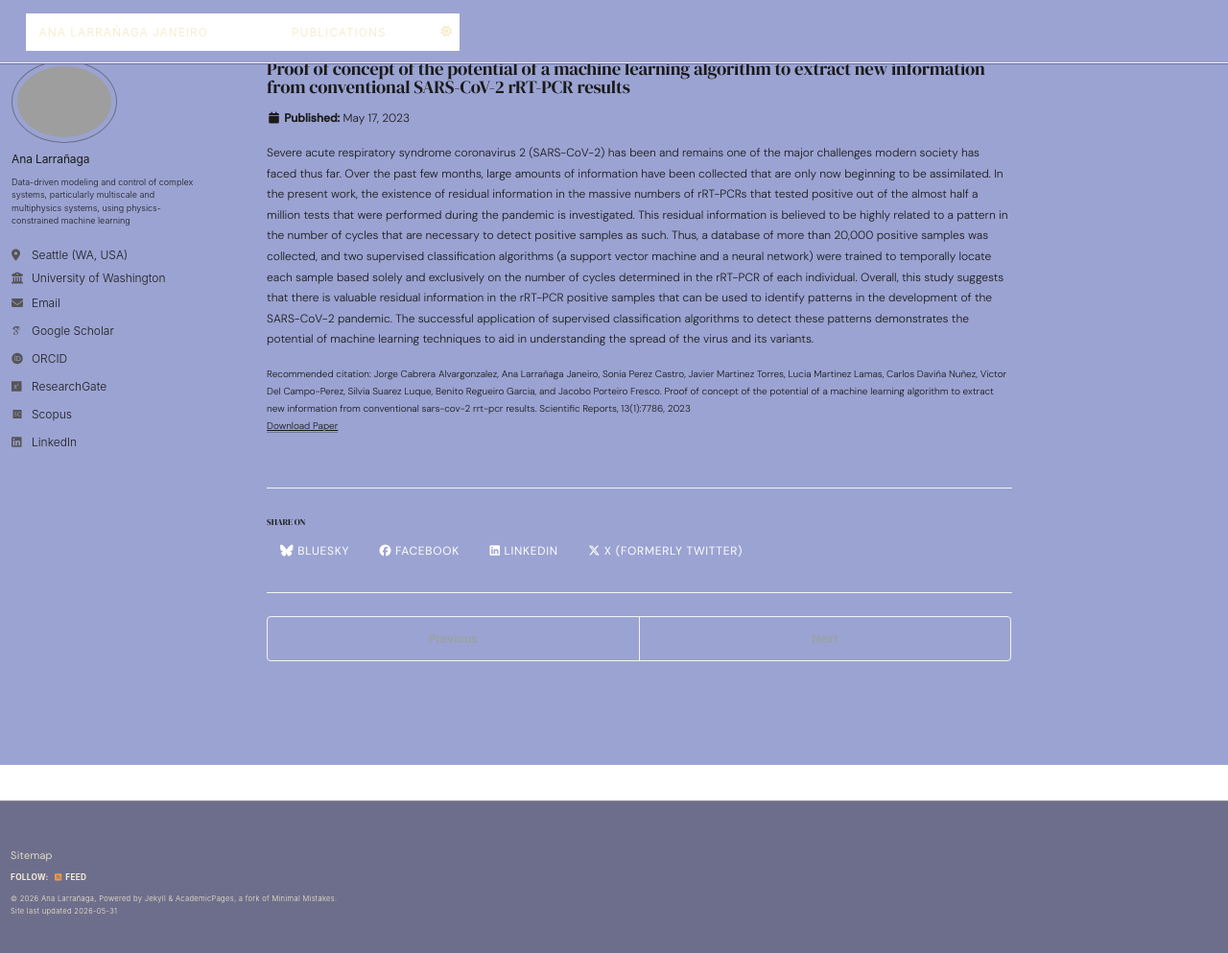
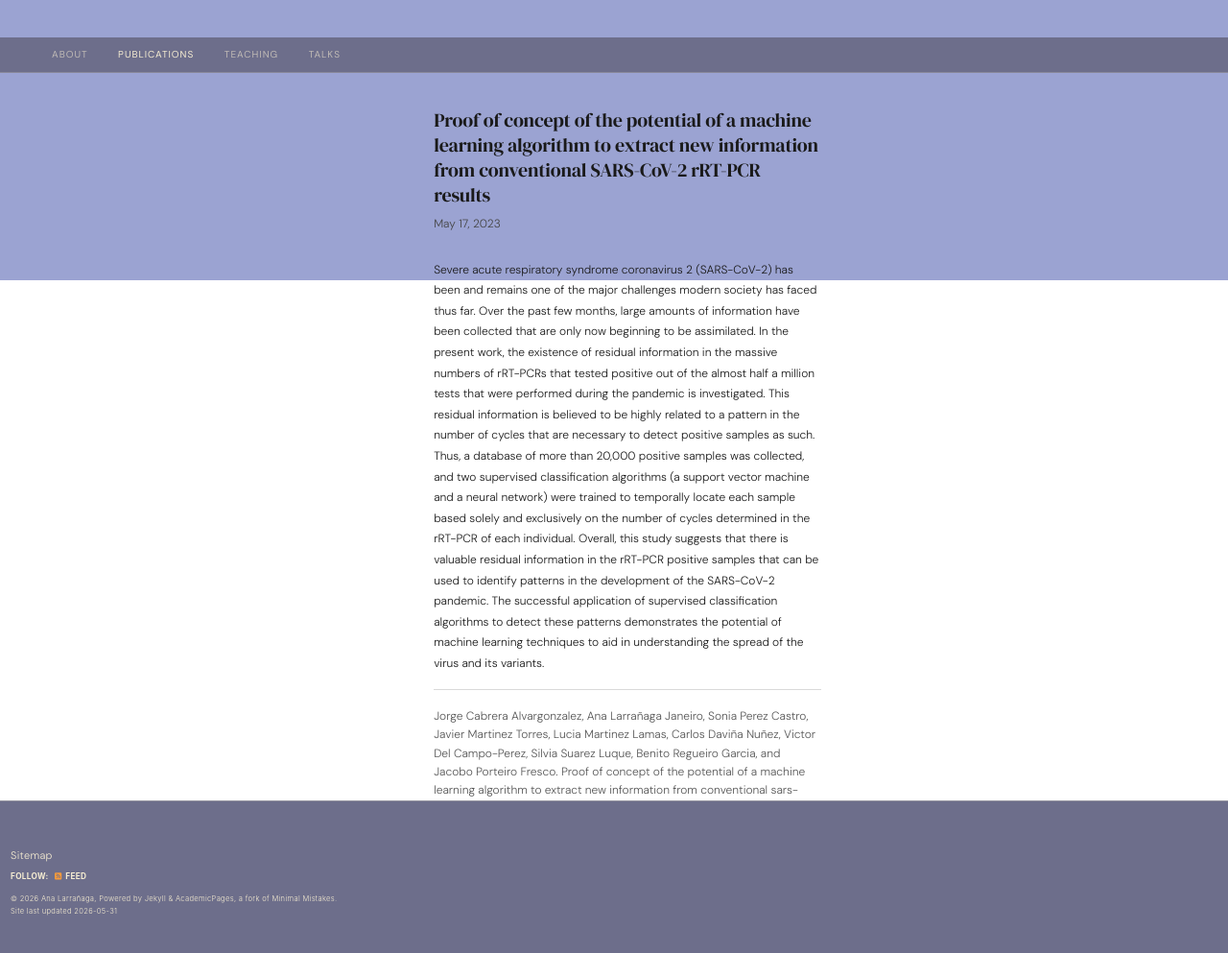
Before and after one commit to alarran/alarran.github.io, a Jekyll site: the page built from _publications/covia-2019-2.md, in a window 1280 px wide and 1003 px high. Shown: the top 993 px of the window at 96% size. Built offline with Jekyll 4.4.1, drawn with Linux system fonts in a browser that asks for light colours; some web fonts are replaced; a script that is not in the unit is left out.

Commit message:
feat: single-profile layout for papers/talks/teaching — compact nav, no sidebar, no follow/share

```diff
--- a/_config.yml
+++ b/_config.yml
@@ -259,19 +259,19 @@ defaults:
       path: ""
       type: teaching
     values:
-      layout: single
-      author_profile: true
-      share: true
-      comments: true
+      layout: single-profile
+      author_profile: false
+      share: false
+      comments: false
   # _publications
   - scope:
       path: ""
       type: publications
     values:
-      layout: single
-      author_profile: true
-      share: true
-      comments: true
+      layout: single-profile
+      author_profile: false
+      share: false
+      comments: false
   # _portfolio
   - scope:
       path: ""
@@ -286,9 +286,9 @@ defaults:
       path: ""
       type: talks
     values:
-      layout: talk
-      author_profile: true
-      share: true
+      layout: single-profile
+      author_profile: false
+      share: false
 
 
 # Sass/SCSS
--- /dev/null
+++ b/_layouts/single-profile.html
@@ -0,0 +1,46 @@
+---
+layout: default
+---
+
+{% include base_path %}
+
+<nav class="profile-nav-compact">
+  <a href="{{ base_path }}/"{% if page.url == "/" %} class="active"{% endif %}>About</a>
+  <a href="{{ base_path }}/publications/"{% if page.url contains "/publications" %} class="active"{% endif %}>Publications</a>
+  <a href="{{ base_path }}/teaching/"{% if page.url contains "/teaching" %} class="active"{% endif %}>Teaching</a>
+  <a href="{{ base_path }}/talks/"{% if page.url contains "/talks" %} class="active"{% endif %}>Talks</a>
+</nav>
+
+<div class="single-profile-wrap">
+  <article class="page" itemscope itemtype="http://schema.org/CreativeWork">
+    {% if page.title %}<meta itemprop="headline" content="{{ page.title | markdownify | strip_html | strip_newlines | escape_once }}">{% endif %}
+    {% if page.excerpt %}<meta itemprop="description" content="{{ page.excerpt | markdownify | strip_html | strip_newlines | escape_once }}">{% endif %}
+    {% if page.date %}<meta itemprop="datePublished" content="{{ page.date | date: "%B %d, %Y" }}">{% endif %}
+
+    <div class="page__inner-wrap">
+      <header>
+        {% if page.title %}
+          <h1 class="page__title" itemprop="headline">{{ page.title | markdownify | remove: "<p>" | remove: "</p>" }}</h1>
+        {% endif %}
+
+        {% if page.collection == 'teaching' %}
+          <p class="single-meta">{{ page.type }}, <em>{{ page.venue }}</em>, {{ page.date | default: "1900-01-01" | date: "%Y" }}</p>
+        {% elsif page.venue and page.date %}
+          <p class="single-meta">Published in <em>{{ page.venue }}</em>, {{ page.date | default: "1900-01-01" | date: "%Y" }}</p>
+        {% elsif page.date %}
+          <p class="single-meta"><time datetime="{{ page.date | date_to_xmlschema }}">{{ page.date | default: "1900-01-01" | date: "%B %d, %Y" }}</time></p>
+        {% endif %}
+      </header>
+
+      <section class="page__content" itemprop="text">
+        {{ content }}
+
+        {% if page.citation and page.paperurl %}
+          <p class="single-citation">{{ page.citation }}<br /><a href="{{ page.paperurl }}">Download Paper</a></p>
+        {% elsif page.citation %}
+          <p class="single-citation">{{ page.citation }}</p>
+        {% endif %}
+      </section>
+    </div>
+  </article>
+</div>
--- a/_sass/_academic-pages-custom.scss
+++ b/_sass/_academic-pages-custom.scss
@@ -604,6 +604,65 @@ a:hover {
   font-weight: 300;
 }
 
+/* ─── Single publication / talk / teaching pages ─────────────── */
+
+.layout--single-profile .masthead {
+  display: none;
+}
+
+.profile-nav-compact {
+  display: flex;
+  align-items: center;
+  padding: 0.5rem 3rem;
+  background: #6D6E8B;
+  border-bottom: 0.5px solid rgba(246, 237, 210, 0.2);
+}
+
+.profile-nav-compact a {
+  font-size: 10px;
+  font-weight: 400;
+  text-transform: uppercase;
+  letter-spacing: 0.1em;
+  color: rgba(246, 237, 210, 0.6);
+  border-bottom: none;
+  margin-right: 1.75rem;
+  transition: color 0.15s ease;
+}
+
+.profile-nav-compact a:hover,
+.profile-nav-compact a.active {
+  color: #F6EDD2;
+  border-bottom: none;
+}
+
+.single-profile-wrap {
+  max-width: 760px;
+  margin: 0 auto;
+  padding: 2rem 3rem 4rem;
+}
+
+.single-profile-wrap .page__title {
+  font-size: 20px;
+  font-weight: 400;
+  margin-bottom: 0.4rem;
+  line-height: 1.3;
+}
+
+.single-meta {
+  font-size: 12px;
+  color: #444;
+  margin: 0 0 1.5rem;
+}
+
+.single-citation {
+  font-size: 11px;
+  color: #555;
+  margin-top: 2rem;
+  padding-top: 1rem;
+  border-top: 0.5px solid rgba(0, 0, 0, 0.15);
+  line-height: 1.6;
+}
+
 /* ─── Responsive ─────────────────────────────────────────────── */
 
 @media (max-width: 680px) {
```
